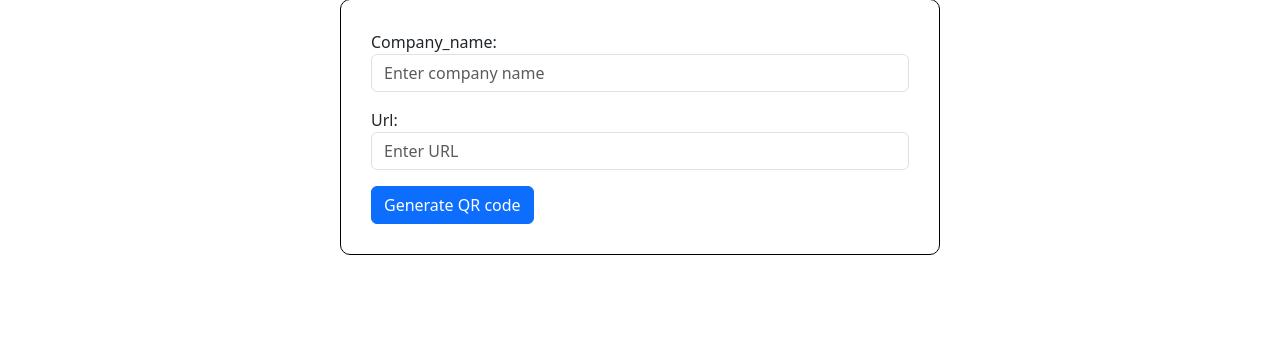
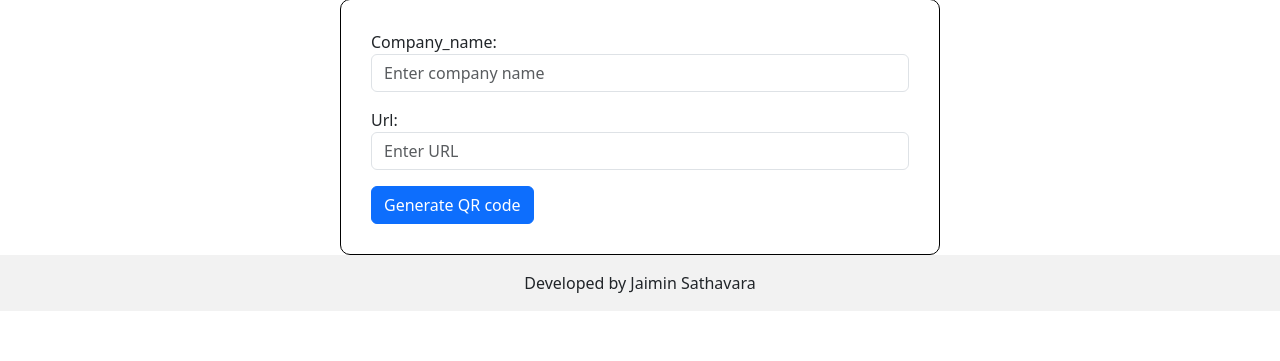
Before and after one commit to jaiminsathavara28-ops/QRGenerator, a Django app: page / in a window 1280 px wide. Shown: the part 105-466 px from the top of the page. Run offline with Django 5.2, Linux system fonts and the light colour scheme.

Commit message:
Update gen_qr.html

```diff
--- a/templates/gen_qr.html
+++ b/templates/gen_qr.html
@@ -26,4 +26,13 @@
         </form>
         </div>
 </body>
+<footer>
+    <div>
+         <div class="text-center p-3" style="background-color: rgba(0, 0, 0, 0.05);">
+    Developed by Jaimin Sathavara
+    <a class="text-reset fw-bold" href=""></a>
+  </div>
+
+</footer>
+    </div>
 </html>
```
